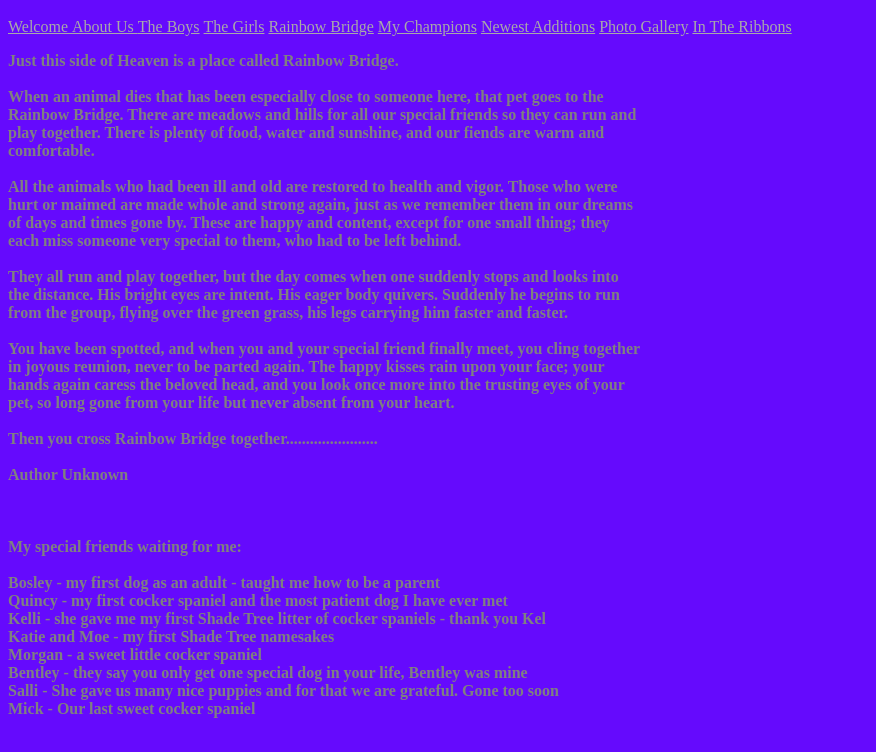
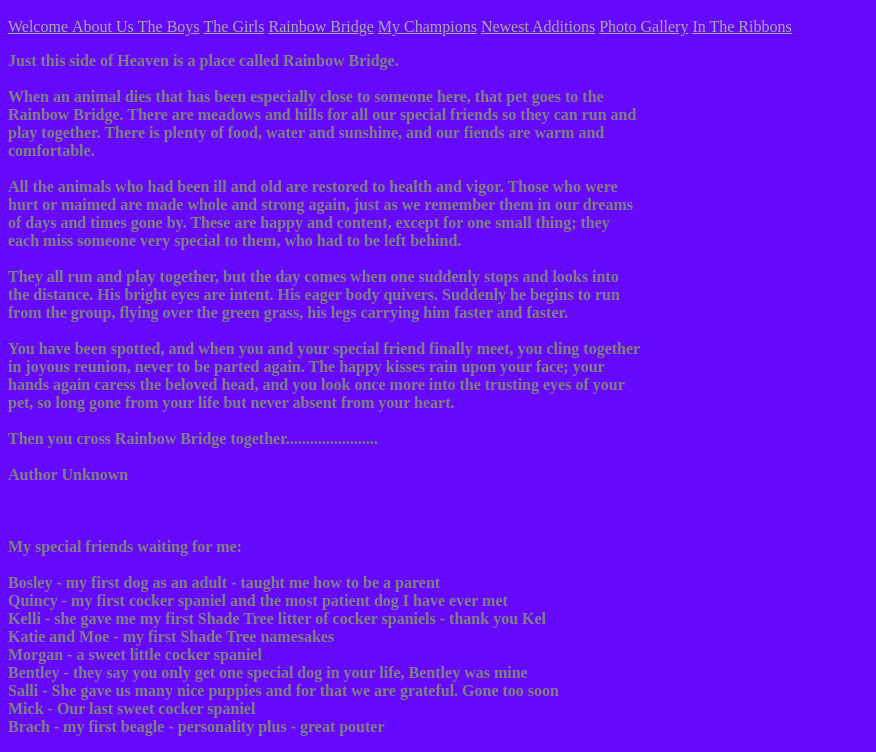
Before and after one commit to kathweaver/Floss-Website, a plain HTML site: page rainbowbridge.html in a window 1280 px wide. Shown: the part 48-800 px from the top of the page, without its empty margins (0-876 px from the left). Drawn offline with Linux system fonts and the light colour scheme.

Commit message:
added brach to rainbow bridge

```diff
--- a/rainbowbridge.html
+++ b/rainbowbridge.html
@@ -45,7 +45,8 @@
                         Morgan - a sweet little cocker spaniel <br>
                         Bentley - they say you only get one special dog in your life, Bentley was mine <br>
                         Salli - She gave us many nice puppies and for that we are grateful. Gone too soon<br>
-                        Mick - Our last sweet cocker spaniel
+                        Mick - Our last sweet cocker spaniel<br>
+                        Brach - my first beagle - personality plus - great pouter<br>
                         </p>
                 </div>
                 <div class="column">
```
